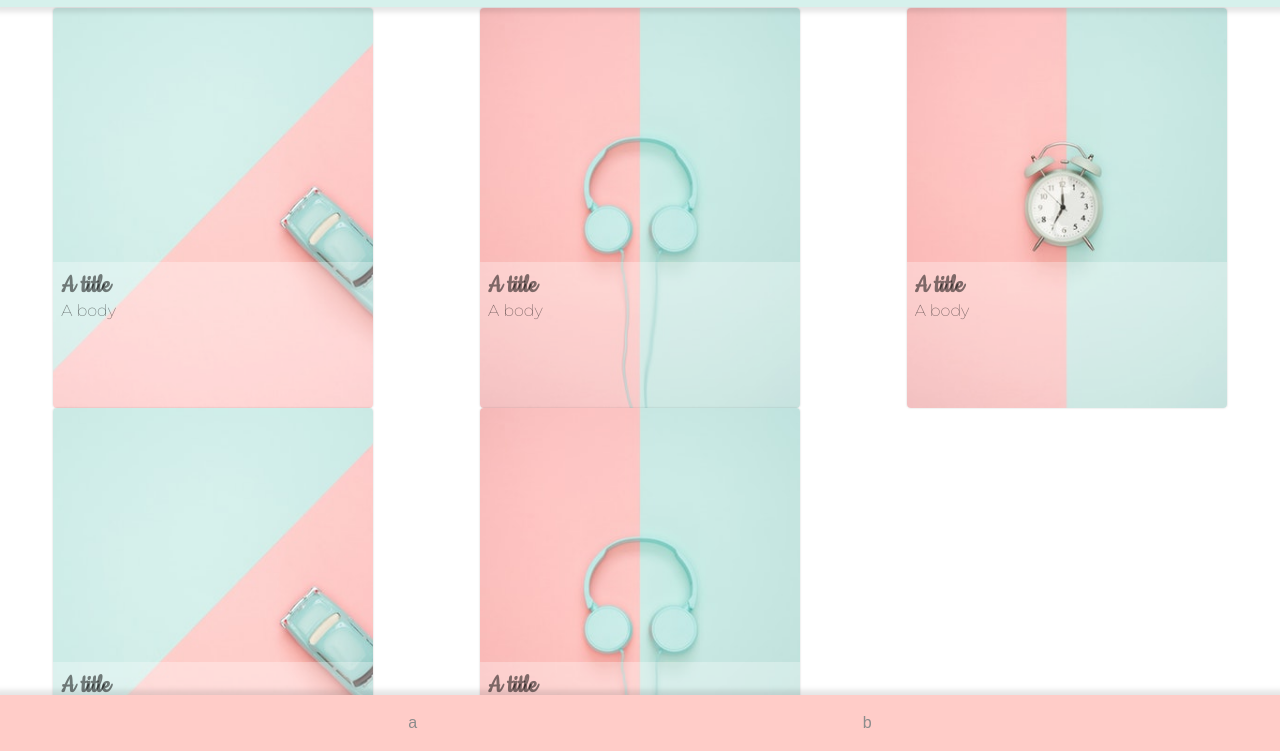
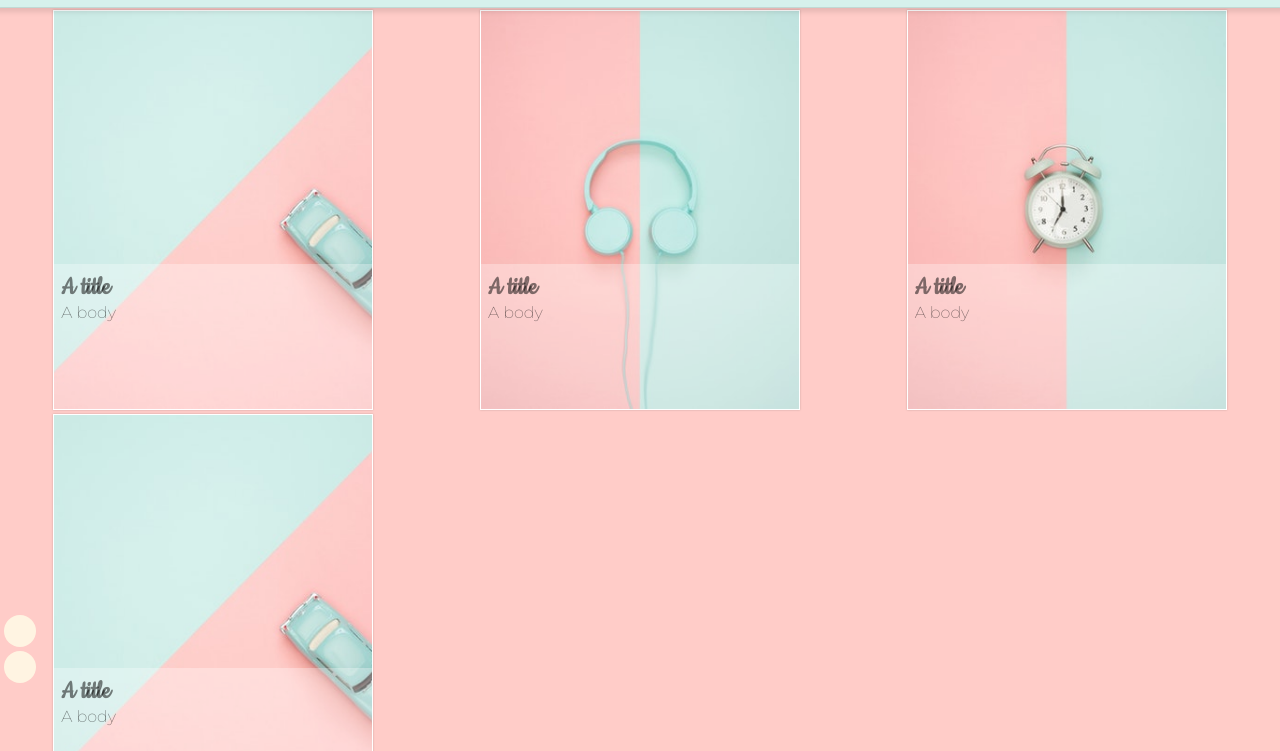
Before and after one commit to OneMuppet/onemuppet.github.io, a website with bundled scripts: page index.html in a window 1280 px wide. Shown: the part 49-800 px from the top of the page. Built offline with nearby package versions, Linux system fonts and the light colour scheme.

Commit message:
added generated side nav, sections and list

```diff
--- a/components/tq-bottom-nav.js
+++ /dev/null
@@ -1,69 +0,0 @@
-class TqBottomNav extends HTMLElement {
-
-  constructor() {
-    super()
-    this._data;
-    this.render = this.render.bind(this)
-    this.attachShadow({ mode: 'open' })
-    this.render()
-  }
-
-  connectedCallback() {
-  }
-  disconnectedCallback() {
-  }
-
-  render() {
-    this.shadowRoot.innerHTML = `
-      <style>
-        :host {
-          position: fixed;
-          bottom: 0;
-          left: 0;
-          right: 0;
-          z-index: 2;
-          box-shadow: 0 0 5px 5px rgba(0,0,0,0.1);
-        }
-        [name=buttons] {
-          height: var(--bar-height);
-          padding: var(--space-s);
-          background: var(--bottom);
-          display: flex;
-          align-items: center;
-          justify-content: space-evenly;
-          box-sizing: border-box;
-          border: none;
-        }
-        img {
-          max-height: 100%;
-        }
-        ::slotted(button) {
-          width: 100px;
-          height: 40px;
-          font-size: 16px;
-          cursor: pointer;
-          background-color: transparent;
-          background-size: 50% 50%;
-          border: none;
-          color: var(--grey);
-          transition: .5s cubic-bezier(0.075, 0.82, 0.165, 1);
-          transition-property: background-color;
-        }
-        ::slotted(button:hover) {
-          background-color: var(--top);
-        }
-        ::slotted(button:active) {
-          border:1px solid var(--bottom);
-          outline: 1px solid rgba(0,0,0,0.3);
-        }
-
-        ::slotted(button:focus) {
-          border:2px solid var(--bottom);
-          outline: 1px solid rgba(255,255,255,.3);
-        }
-      </style>
-      <slot name="buttons"></slot>
-    `
-  }
-}
-export default customElements.define('tq-bottom-nav', TqBottomNav)
--- a/components/tq-card.js
+++ b/components/tq-card.js
@@ -20,11 +20,10 @@ class TqCard extends HTMLElement {
           display: block;
         }
         .card {
-          margin: 0 var(--space-s);
+          margin: 2px var(--space-s);
           padding: 0;
           color: var(--dark);
           background: #fff;
-          border-radius: calc(var(--space-s) / 2);
           height: 400px;
           width: 320px;
           position: relative;
@@ -45,11 +44,12 @@ class TqCard extends HTMLElement {
           font-size: 28px;
         }
         ::slotted(img) {
-          border-radius: calc(var(--space-s) / 2) calc(var(--space-s) / 2);
           box-shadow: 0px 0px 2px 0px rgba(0,0,0,0.2);
           width: 100%;
           height: 400px;
           object-fit: cover;
+          border: 1px solid rgba(255,255,255,0.3);
+          box-sizing: border-box;
         }
         /* Small screens */
         @media only screen and (max-width: 600px) {
--- /dev/null
+++ b/components/tq-section-list.js
@@ -0,0 +1,82 @@
+class TqSectionList extends HTMLElement {
+
+  constructor() {
+    super()
+    this._data;
+    this.render = this.render.bind(this)
+    this.updateNav = this.updateNav.bind(this)
+    this.attachShadow({ mode: 'open' })
+    this.render()
+  }
+
+  connectedCallback() {
+    this.sections = this.shadowRoot.querySelector('slot').assignedElements();
+    this.nav = this.shadowRoot.querySelector('nav');
+    this.updateNav();
+  }
+  disconnectedCallback() {
+  }
+
+  updateNav() {
+    let navHtml = '';
+    let counter = 0;
+    for (let section of this.sections) {
+      counter++;
+      let id = `section-${counter}`;
+      navHtml += `
+      <li>
+        <a href="#${id}"></a>
+      </li>`;
+      section.id = id;
+      console.log(section);
+    }
+    this.nav.innerHTML = navHtml;
+  }
+  render() {
+    this.shadowRoot.innerHTML = `
+      <style>
+        :host {
+          display: block;
+        }
+        nav {
+          position: fixed;
+          left: 0;
+          bottom: 64px;
+          z-index: 9;
+        }
+        a {
+          text-decoration: none;
+          width: 16px;
+          height: 16px;
+          padding: 8px;
+          background: #FFF4E2;
+          border-radius: 100%;
+          display: flex;
+          justify-content: center;
+          align-items: center;
+          color: var(--grey);
+          margin: 4px;
+        }
+        li {
+          list-style: none;
+          padding: 0;
+          margin: 0;
+        }
+        .hide {
+          display: none;
+        }
+        ::slotted(tq-section:nth-child(even)) {
+          background: var(--top);
+        }
+        ::slotted(tq-section:nth-child(odd)) {
+          background: var(--bottom);
+        }
+      </style>
+      <nav></nav>
+      <div class="sections">
+        <slot></slot>
+      </div>
+    `;
+  }
+}
+export default customElements.define('tq-section-list', TqSectionList)
--- /dev/null
+++ b/components/tq-section.js
@@ -0,0 +1,37 @@
+class TqSection extends HTMLElement {
+
+  constructor() {
+    super()
+    this._data;
+    this.render = this.render.bind(this)
+    this.attachShadow({ mode: 'open' })
+    this.render()
+  }
+
+  connectedCallback() {
+  }
+  disconnectedCallback() {
+  }
+
+  render() {
+    this.shadowRoot.innerHTML = `
+      <style>
+        :host {
+          display: grid;
+          grid-template-columns: repeat(auto-fill, minmax(360px, 1fr));
+          justify-items: center;
+        }
+        a {
+          text-decoration: none;
+        }
+        li {
+          list-style: none;
+          padding: 0;
+          margin: 0;
+        }
+      </style>
+      <slot></slot>
+    `
+  }
+}
+export default customElements.define('tq-section', TqSection)
--- a/index.html
+++ b/index.html
@@ -58,6 +58,8 @@
       <h1 slot="title">Twiqqs</h1>
     </tq-topbar>
     <div id="content">
+      <tq-section-list>
+        <tq-section>
           <tq-card>
             <img slot="img" src="images/card-1.jpg" />
             <h3 slot="title">A title</h3>
@@ -78,16 +80,31 @@
             <h3 slot="title">A title</h3>
             <div slot="body">A body</div>
           </tq-card>
+        </tq-section>
+        <tq-section>
+          <tq-card>
+            <img slot="img" src="images/card-1.jpg" />
+            <h3 slot="title">A title</h3>
+            <div slot="body">A body</div>
+          </tq-card>
           <tq-card>
             <img slot="img" src="images/card-2.jpg" />
             <h3 slot="title">A title</h3>
             <div slot="body">A body</div>
           </tq-card>
+          <tq-card>
+            <img slot="img" src="images/card-3.jpg" />
+            <h3 slot="title">A title</h3>
+            <div slot="body">A body</div>
+          </tq-card>
+          <tq-card>
+            <img slot="img" src="images/card-1.jpg" />
+            <h3 slot="title">A title</h3>
+            <div slot="body">A body</div>
+          </tq-card>
+        </tq-section>
+      </tq-section-list>
     </div>
-    <tq-bottom-nav>
-      <button slot="buttons">a</button>
-      <button slot="buttons">b</button>
-    </tq-bottom-nav>
   </div>
   <script type="module" src="scripts/app.js" async></script>
 </body>
--- a/scripts/app.js
+++ b/scripts/app.js
@@ -1,6 +1,7 @@
 import { } from '../components/tq-topbar.js';
 import { } from '../components/tq-card.js';
-import { } from '../components/tq-bottom-nav.js';
+import { } from '../components/tq-section.js';
+import { } from '../components/tq-section-list.js';
 import { addDeviceClasses } from './browser.js';
 import { registerServiceWorker } from './serviceWorkerHelper.js';
 
--- a/styles/main.css
+++ b/styles/main.css
@@ -18,6 +18,7 @@ body {
   margin: 0;
   padding: 0;
   color: var(--grey);
+  background: var(--top);
 }
 
 h1, h2, h3 {
@@ -32,20 +33,16 @@ h1, h2, h3 {
   grid-template-rows: 56px auto 56px;
   height: 100vh;
   width: 100vw;
-  background: var(--light);
   padding: env(safe-area-inset-top) env(safe-area-inset-right) env(safe-area-inset-bottom) env(safe-area-inset-left);
   grid-row-gap: 1px;
 }
 
 #content {
   grid-row: 2;
-  display: grid;
-  grid-template-columns: repeat(auto-fill, minmax(360px, 1fr));
-  justify-items: center;
 }
 
-#content *:last-child {
-  margin-bottom: calc(var(--bar-height) + 1px);
+tq-section-list tq-section:last-child {
+  padding-bottom: calc(var(--bar-height) + 1px);
 }
 
 /* Small screens */
```
Also changed, not shown: src/components/tq-bottom-nav.js (deleted, +0 -68 lines). Lines whose indentation alone changed are shown as unchanged.
